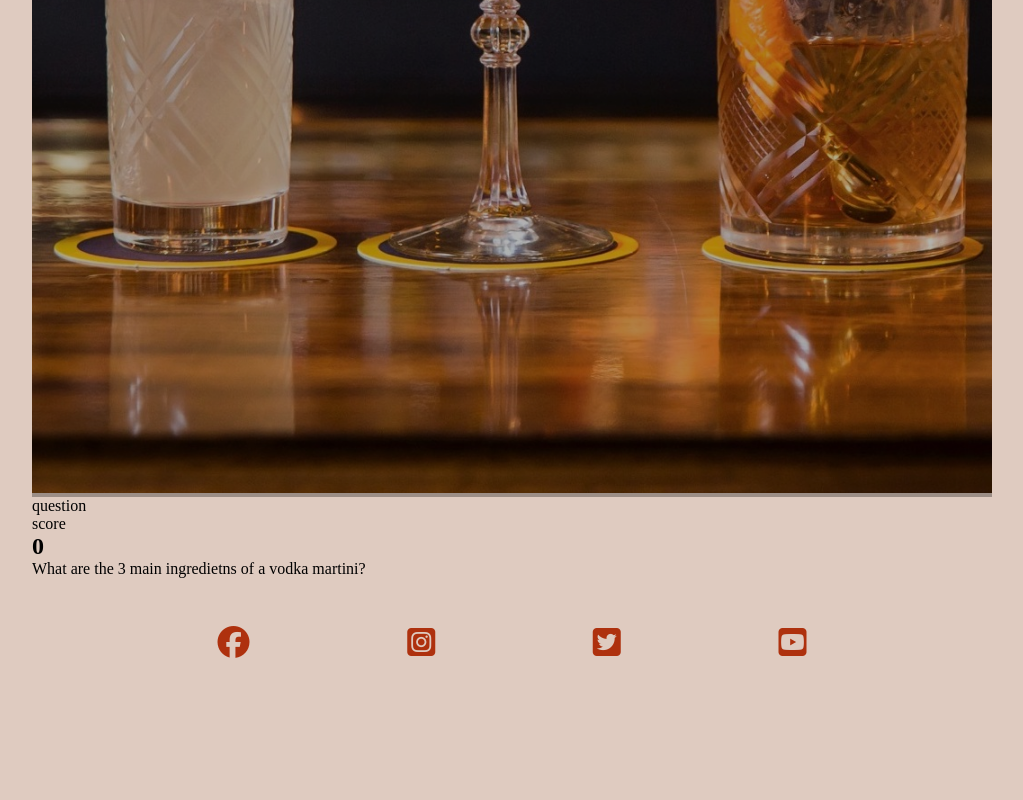
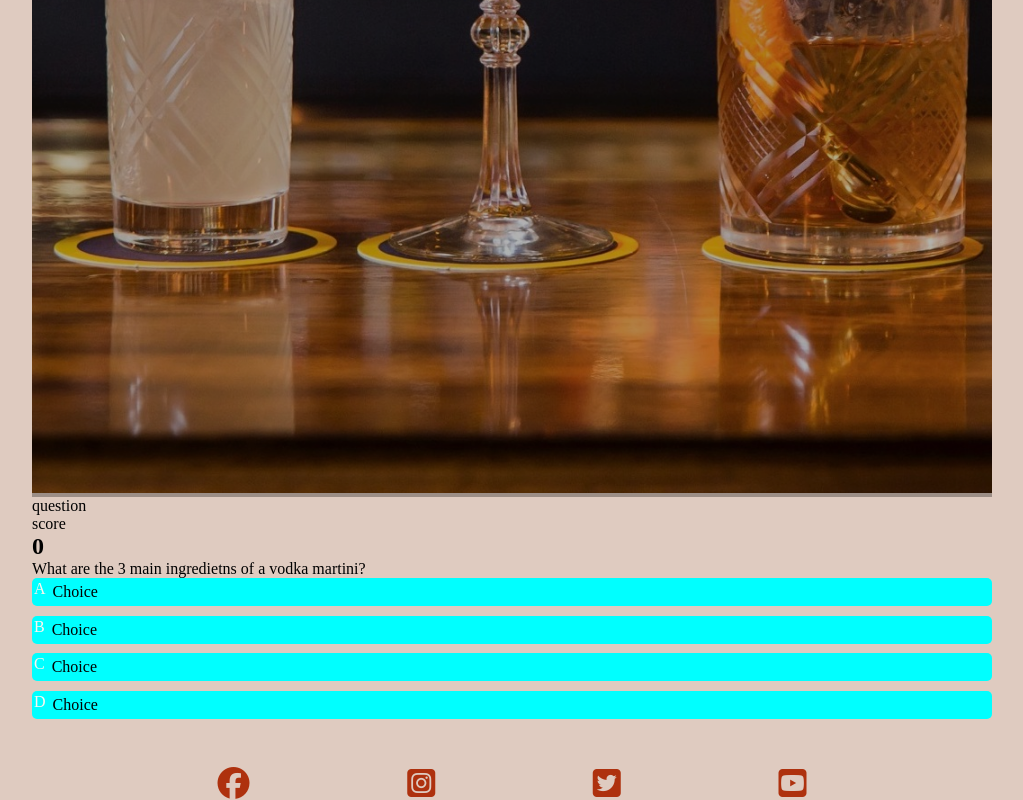
Before and after one commit to MrBertieG/bar-quiz, a plain HTML site: page new-quiz-page.html in a window 1280 px wide. Shown: the part 862-1662 px from the top of the page, without its empty margins (128-1151 px from the left). Before the commit the page ends 1521 px from the top, so only its background shows below. Drawn offline with nearby package versions, Linux system fonts and the light colour scheme.

Commit message:
Add questionare to quiz page and style buttons effect, color and size

```diff
--- a/assets/css/style.css
+++ b/assets/css/style.css
@@ -382,6 +382,40 @@ a {
 	color: rgb(174, 49, 14);
 }
 
+/* Quiz Questionare */
+
+.choice-container {
+	display: flex;
+	margin-bottom: 1%;
+	width: 100%;
+	border-radius: 5px;
+	background-color: aqua;
+}
+
+.choice-container:hover {
+	cursor: pointer;
+	box-shadow: 0 5px 10px 0 rgba(174, 49, 14, 0.5);
+	transform: scale(1.02);
+	transform: transform 100ms;
+}
+
+.choice-prefix {
+	padding: 2px 2px;
+	color: seashell;
+}
+
+.choice-text {
+	padding: 5px;
+	width: 100%;
+}
+
+.correct {
+	background: linear-gradient(32deg, rgb(green) 0%,rgb(16, 211, 65) 100%);
+}
+
+.incorrect {
+	background: linear-gradient(32deg, rgb(red) 0%,rgb(rgb(255, 0, 0)) 100%);
+}
 
 /* Screen Size > 500px */
 
@@ -429,6 +463,10 @@ a {
 		cursor: pointer;
 		justify-self: self-end;
 	}
+
+	.choice-container {
+		min-width: 20px;
+	}
 }
 
 /* Screen Size > 1250px */
--- a/new-quiz-page.html
+++ b/new-quiz-page.html
@@ -128,7 +128,20 @@
             </div>
             <div id="question">What are the 3 main ingredietns of a vodka martini?</div>
             <div class="choice-container">
-                <div class="choice-prefix"></div>
+                <p class="choice-prefix">A</p>
+                <p class="choice-text" data-number="1">Choice</p>
+            </div>
+            <div class="choice-container">
+                <p class="choice-prefix">B</p>
+                <p class="choice-text" data-number="2">Choice</p>
+            </div>
+            <div class="choice-container">
+                <p class="choice-prefix">C</p>
+                <p class="choice-text" data-number="3">Choice</p>
+            </div>
+            <div class="choice-container">
+                <p class="choice-prefix">D</p>
+                <p class="choice-text" data-number="4">Choice</p>
             </div>
         </div>
     </section>
@@ -140,6 +153,7 @@
     </footer>
 
     <script src="assets/js/java.js"></script>
+    <script src="assets/js/quiz.js"></script>
     <!--Font Awesome script-->
     <script src="https://kit.fontawesome.com/2ee9af80e1.js" crossorigin="anonymous"></script>
 </body>
```
